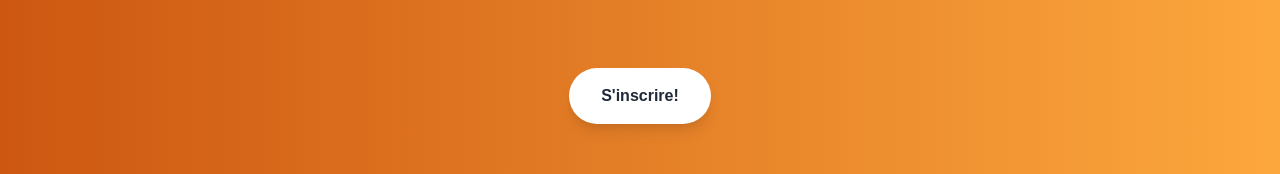
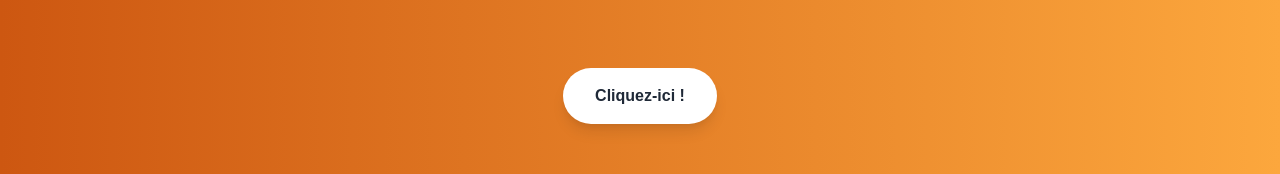
Before and after one commit to Kreelio/cursiv-landing-page, a Vue app: page /#/ in a window 1280 px wide. Shown: the part 3680-3854 px from the top of the page. Built offline with nearby package versions, Linux system fonts and the light colour scheme.

Commit message:
chore(): test section

```diff
--- a/src/components/CallToAction.vue
+++ b/src/components/CallToAction.vue
@@ -4,7 +4,7 @@
         Testez dès maintenant!
       </h1>
       <button class="mx-auto lg:mx-0 hover:underline bg-white text-gray-800 font-bold rounded-full my-6 py-4 px-8 shadow-lg focus:outline-none focus:shadow-outline transform transition hover:scale-105 duration-300 ease-in-out">
-        S'inscrire!
+        Cliquez-ici !
       </button>
     </section>
 </template>
```
